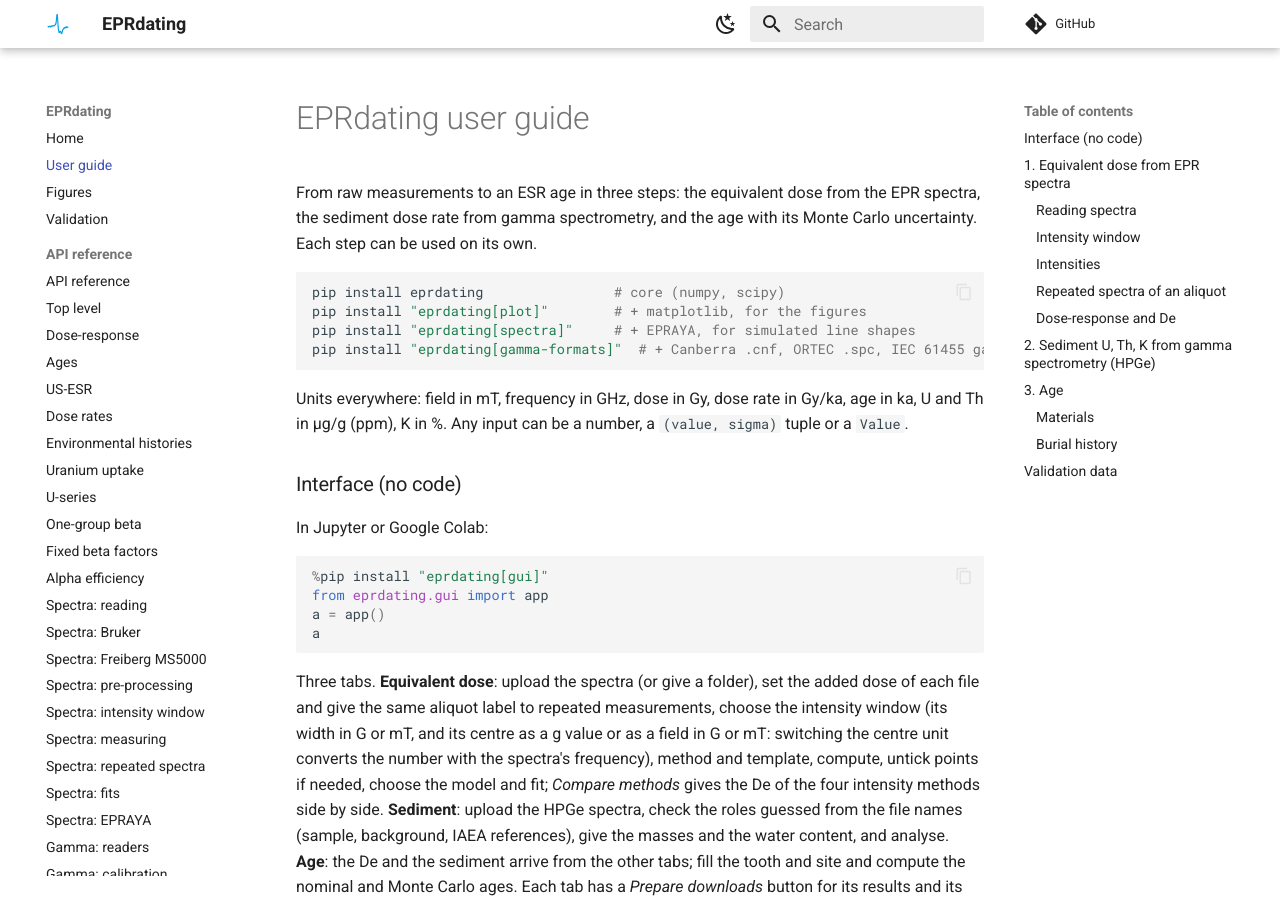
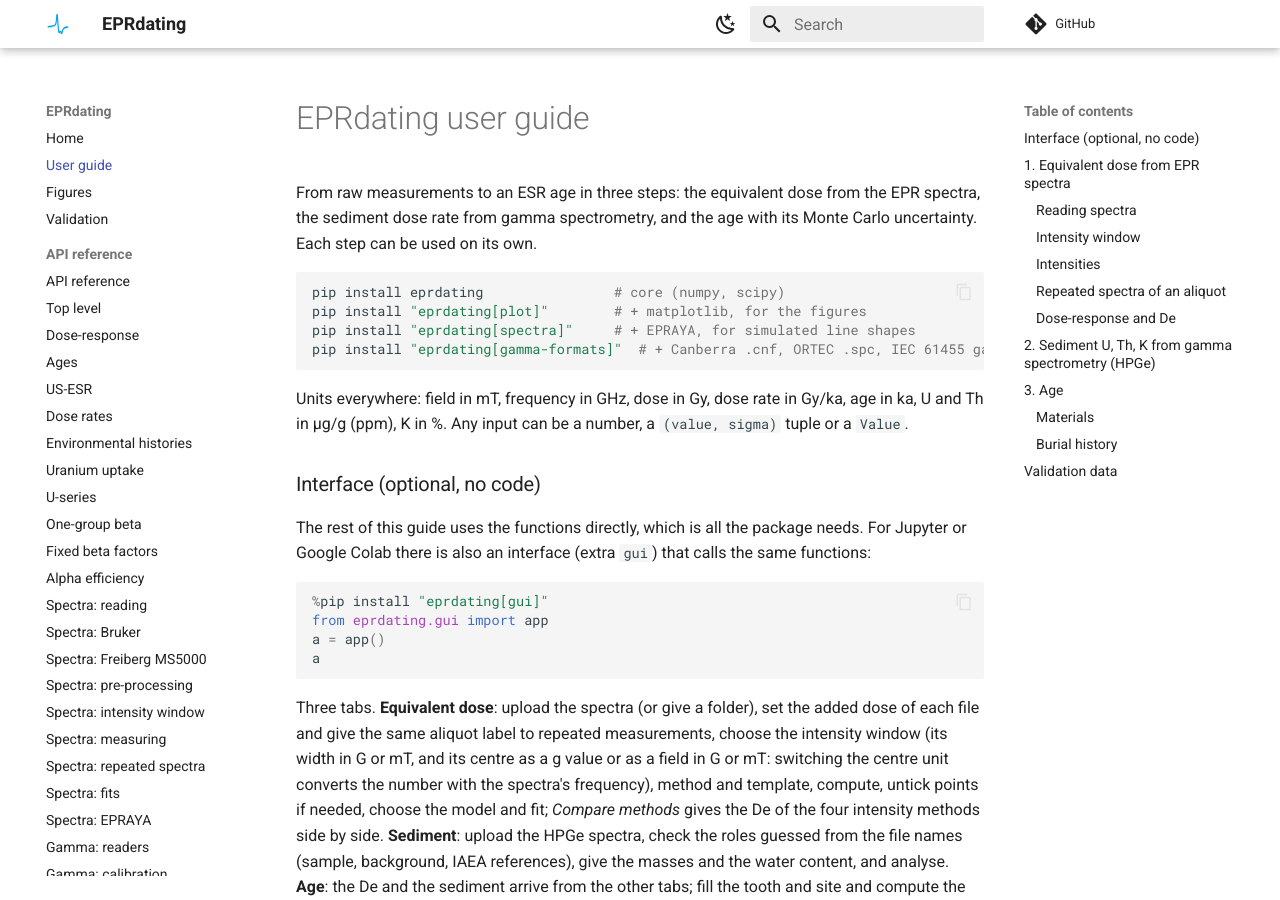
Before and after one commit to MiguelGamezL/EPRdating, an MkDocs documentation site: the page built from docs/guide.md, in a window 1280 px wide and 900 px high. Built offline with MkDocs 1.6.1 and Material for MkDocs 9.7.7, drawn with Linux system fonts in a browser that asks for light colours; comment, search, counter and statistics services are not loaded.

Commit message:
README: quick start with the functions; interface marked optional
The quick start now goes from spectra to De and to the age with the
functions (checked on the Calio files), and the interface is presented
as an optional layer (extra gui) that runs the same code. The guide and
the documentation index say the same.

Co-Authored-By: Claude Opus 5.5 <noreply@anthropic.com>
Claude-Session: https://claude.ai/code/session_01MV4o9AXXFJAJwp5yf6Lnwq

````diff
--- a/docs/guide.md
+++ b/docs/guide.md
@@ -15,9 +15,11 @@ Units everywhere: field in mT, frequency in GHz, dose in Gy, dose rate in
 Gy/ka, age in ka, U and Th in µg/g (ppm), K in %. Any input can be a number,
 a `(value, sigma)` tuple or a `Value`.
 
-### Interface (no code)
+### Interface (optional, no code)
 
-In Jupyter or Google Colab:
+The rest of this guide uses the functions directly, which is all the package needs. For
+Jupyter or Google Colab there is also an interface (extra `gui`) that calls the
+same functions:
 
 ```python
 %pip install "eprdating[gui]"
````
Also changed, not shown: CHANGELOG.md (+2 -0 lines), README.md (+50 -7 lines), docs/index.md (+2 -0 lines).
